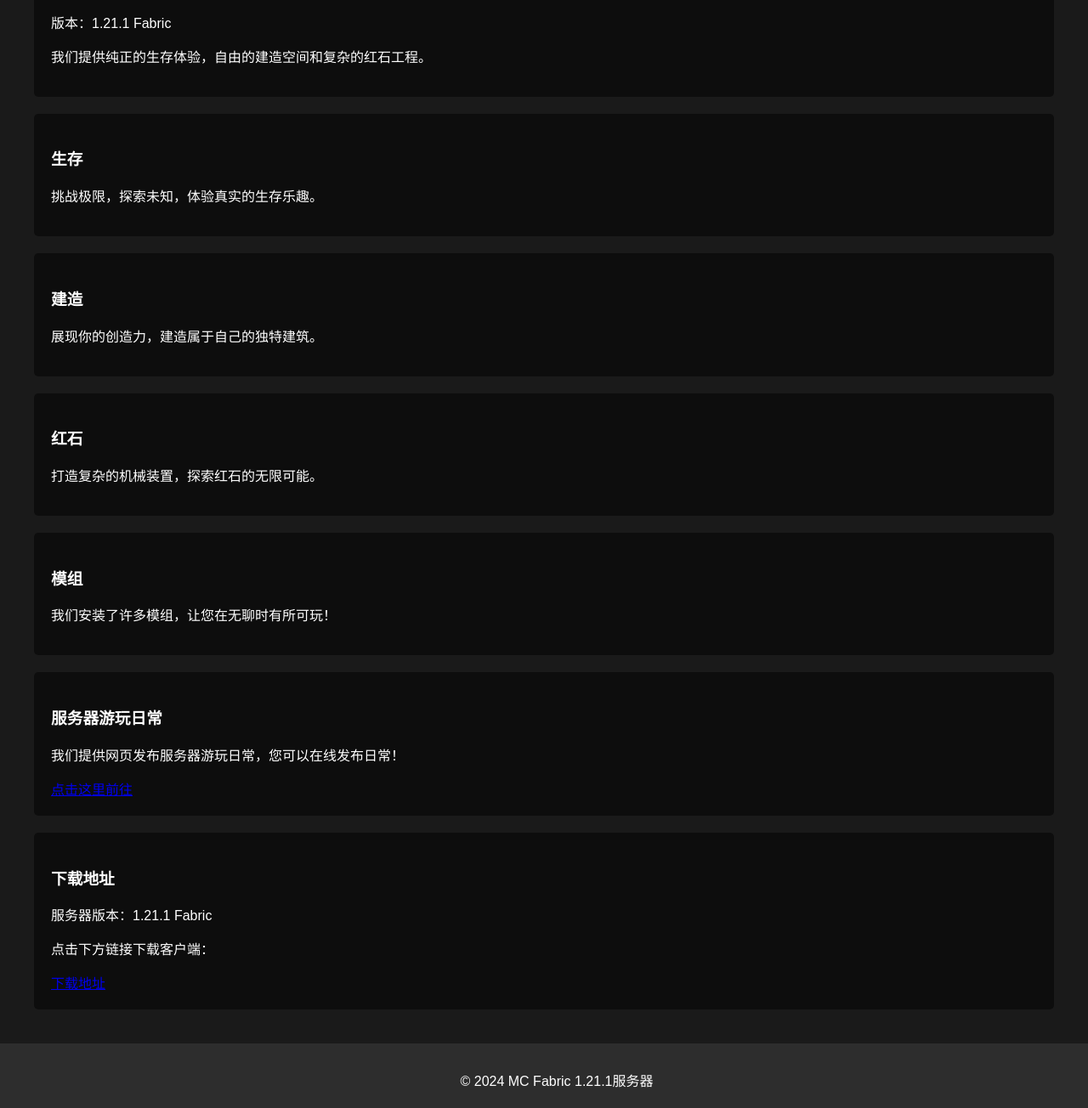
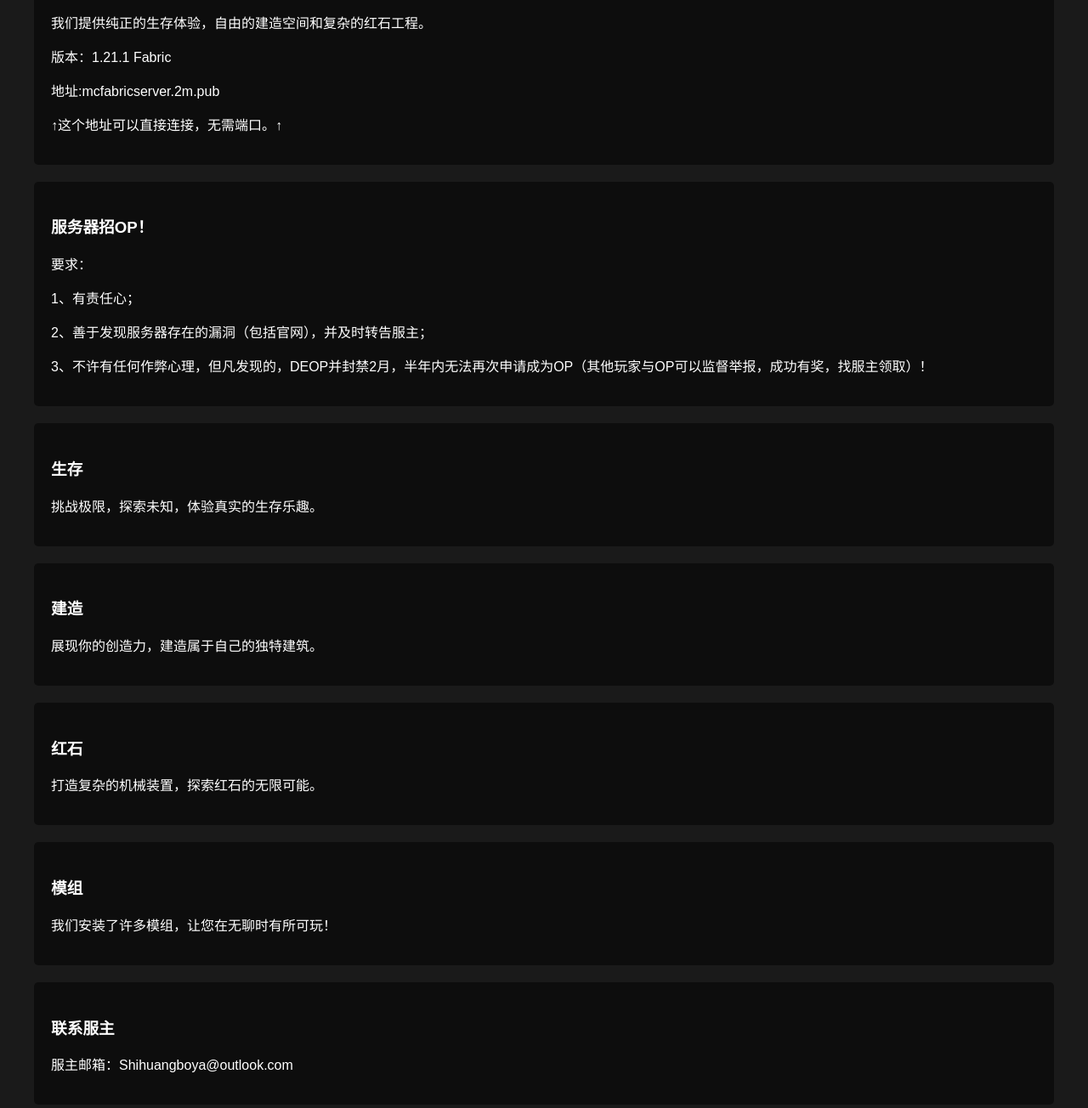
Before and after one commit to Shihuangboya/mcfabricserver, a plain HTML site: page index.html in a window 1280 px wide. Shown: the part 680-1984 px from the top of the page at 85% size. Drawn offline with Linux system fonts and the light colour scheme.

Commit message:
Update index.html

```diff
--- a/index.html
+++ b/index.html
@@ -125,8 +125,18 @@
         <!-- 内容部分 -->
         <div class="content-section">
             <h2>欢迎来到我们的Minecraft世界</h2>
+            <p>我们提供纯正的生存体验，自由的建造空间和复杂的红石工程。</p>
             <p>版本：1.21.1 Fabric</p>
-            <p>我们提供纯正的生存体验，自由的建造空间和复杂的红石工程。</p>
+            <p>地址:mcfabricserver.2m.pub</p>
+            <p>↑这个地址可以直接连接，无需端口。↑</p>
+        </div>
+
+        <div class="content-section">
+            <h3>服务器招OP！</h3>
+            <p>要求：</p>
+            <p>1、有责任心；</p>
+            <p>2、善于发现服务器存在的漏洞（包括官网），并及时转告服主；</p>
+            <p>3、不许有任何作弊心理，但凡发现的，DEOP并封禁2月，半年内无法再次申请成为OP（其他玩家与OP可以监督举报，成功有奖，找服主领取）！</p>
         </div>
 
         <div class="content-section">
@@ -147,6 +157,11 @@
         <div class="content-section">
             <h3>模组</h3>
             <p>我们安装了许多模组，让您在无聊时有所可玩！</p>
+        </div>
+
+        <div class="content-section">
+            <h3>联系服主</h3>
+            <p>服主邮箱：Shihuangboya@outlook.com</p>
         </div>
 
         <div class="content-section">
```
